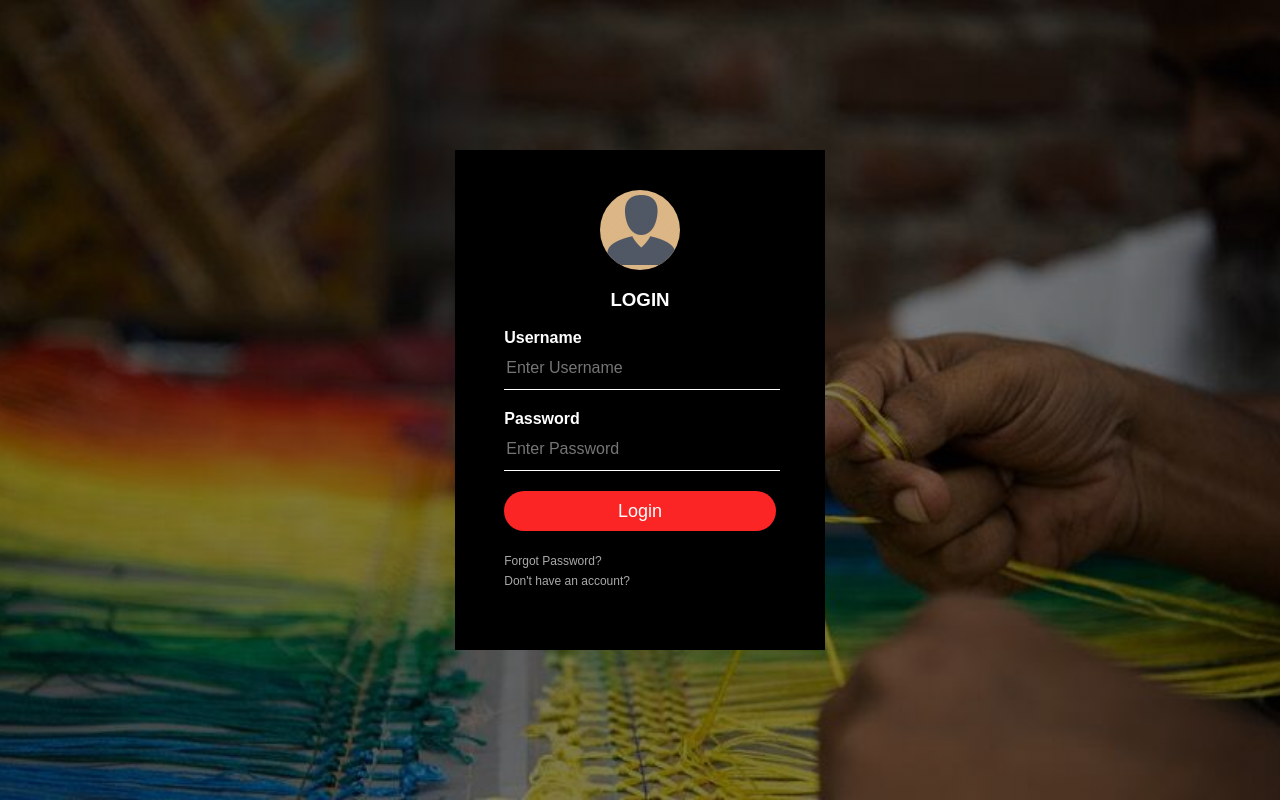
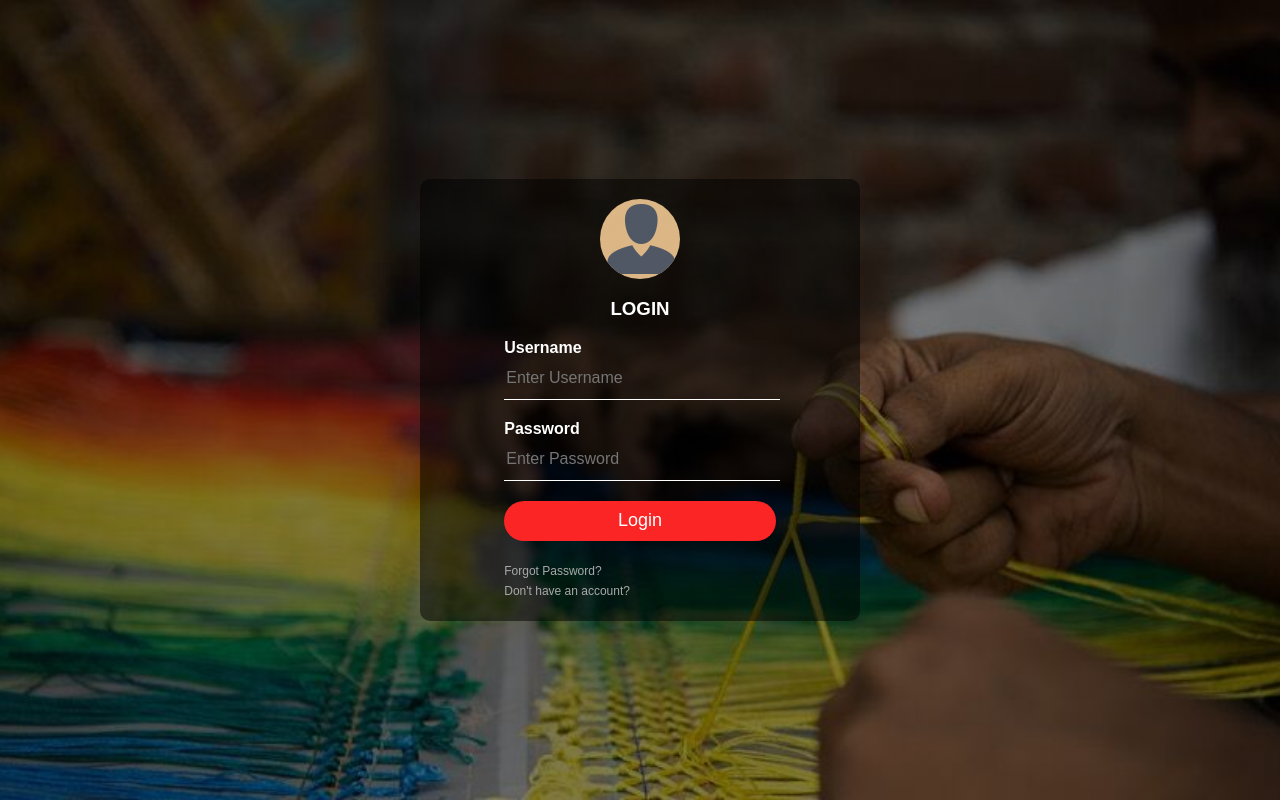
Before and after one commit to I-Adarsh-I/ARTISAN, a plain HTML site: page Login/login.html in a window 1280 px wide. Drawn offline with Linux system fonts and the light colour scheme.

Commit message:
loginbox

```diff
--- a/Login/style2.css
+++ b/Login/style2.css
@@ -15,15 +15,16 @@ body{
 
 }
 .loginbox{
-    width: 360px;
-    height: 420px;
-    background: #000;
-    color: #fff;
+    width: 400px;
+    height: auto;
+    background-color: rgba(0,0,0,0.5);
+    padding: 20px;
+    border-radius: 10px;
     display: flex;
-    /* justify-content: center; */
+    flex-direction: column;
+    justify-content: center;
     align-items: center;
-    flex-direction: column;
-    padding: 40px 5px;
+    color: white;
 }
 .loginbox img{
     height: 80px;
```
Also changed, not shown: index.html (+1 -1 lines).
